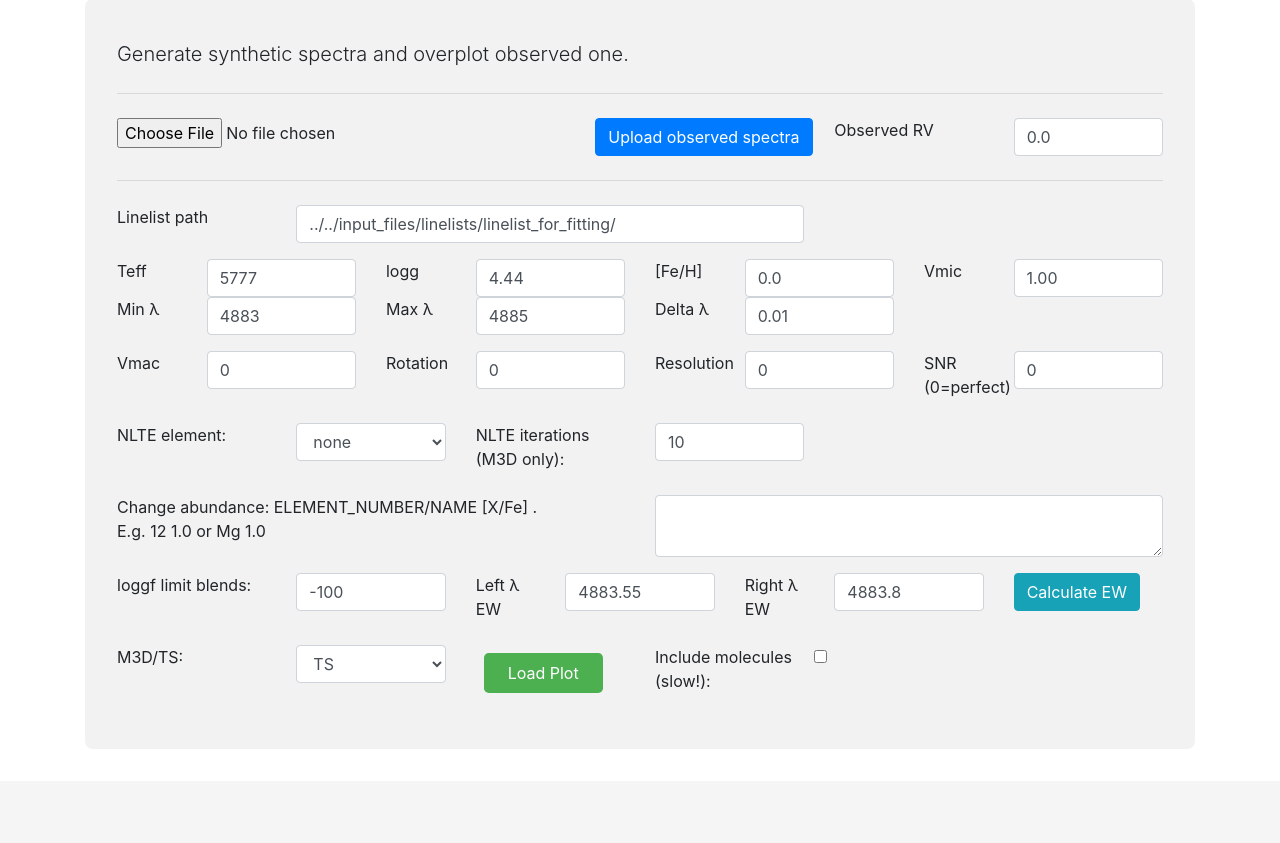
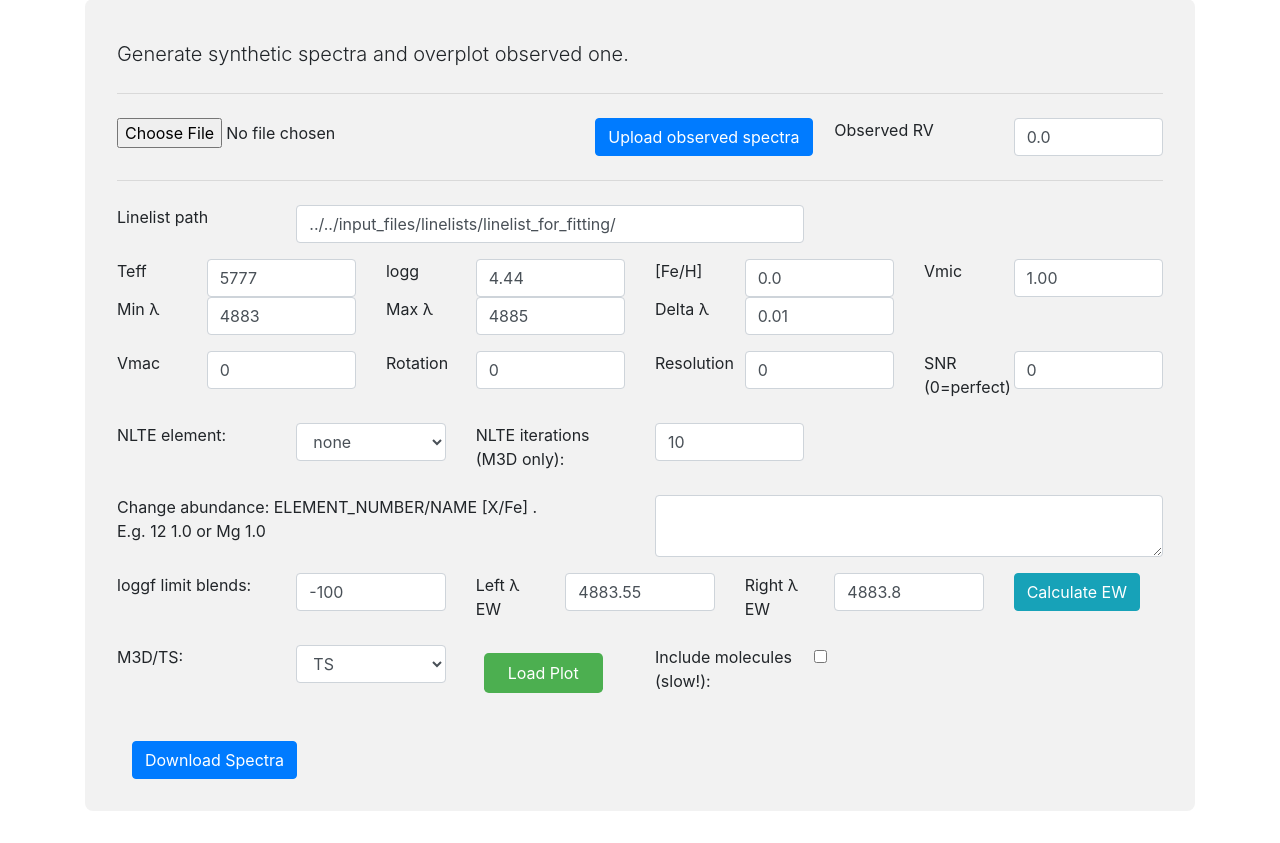
Before and after one commit to stormnick/TSGuiPy, a Flask app: page /generate_synthetic_spectrum in a window 1280 px wide. Shown: the part 121-964 px from the top of the page. Before the commit the page ends 814 px from the top, so only its background shows below. Run offline with Flask 3, Linux system fonts and the light colour scheme; some libraries are stand-ins or nearby versions.

Commit message:
now can download synthetic spectra

```diff
--- a/src/app.py
+++ b/src/app.py
@@ -14,18 +14,20 @@ import tempfile
 import zipfile
 import numpy as np
 import plotly
-from flask import Flask, render_template, request, jsonify, redirect, url_for
+from flask import Flask, render_template, request, jsonify, redirect, url_for, make_response
 from TSGuiPy.src import plot
 from plotting_tools.scripts_for_plotting import plot_synthetic_data_m3dis, load_output_data, plot_synthetic_data, get_just_parsed_linelist
 from scripts.auxiliary_functions import apply_doppler_correction, calculate_equivalent_width
 from scripts.solar_abundances import periodic_table
+import io
+import csv
 
 app = Flask(__name__)
 app.config['MAX_CONTENT_LENGTH'] = 200 * 1024 * 1024  # 50 Megabytes
 
 DEFAULT_CONFIG_PATH = 'default_config.cfg'
 data_results_storage = {'fitted_spectra': [], "options": [], "linemask_center_wavelengths": [], "observed_spectra": {},
-                        "observed_spectra_synthetic": {}}
+                        "observed_spectra_synthetic": {}, "synthetic_spectra": {"wavelength": [], "flux": []}}
 
 CONFIG_WITH_DEFAULT_PATHS = "default_paths.cfg"
 default_paths = configparser.ConfigParser()
@@ -402,8 +404,52 @@ def get_plot_synthetic_spectrum():
     else:
         wavelength_observed, flux_observed = [], []
     fig = plot.plot_synthetic_data(wavelength, flux, lmin, lmax, wavelength_observed, flux_observed)
+    data_results_storage['synthetic_spectra']["wavelength"] = list(wavelength)
+    data_results_storage['synthetic_spectra']["flux"] = list(flux)
     return jsonify({"data": fig.to_dict()["data"], "layout": fig.to_dict()["layout"], "columns": parsed_linelist_dict})
 
+@app.route('/download_data', methods=['POST'])
+def download_data():
+    data = request.form.get('data')
+    data = json.loads(data)
+    teff = int(data.get('teff'))
+    logg = round(float(data.get('logg')), 2)
+    feh = round(float(data.get('feh')), 2)
+    #vmic = round(float(data.get('vmic')), 2)
+    #lmin = float(data.get('lmin'))
+    #lmax = float(data.get('lmax'))
+    #ldelta = float(data.get('deltal'))
+    ##nlte_element = data['nlte_element']
+    ##nlte_iter = int(data['nlte_iter'])
+    ##xfeabundances = data['m3d_xfeabundances']
+    #vmac = float(data.get('vmac'))
+    #resolution = float(data.get('resolution'))
+    #rotation = float(data.get('rotation'))
+    ##obs_rv = float(data['obs_rv'])
+    ##loggf_limit = float(data['loggf_limit'])
+    ##linelist_path = data['linelist_path']
+    #code_type = data.get('code_type')
+    #synthesise_molecules = data.get('synthesiseMolecules')
+    #snr = float(data.get('snr'))
+
+    output = io.StringIO()
+    writer = csv.writer(output)
+    writer.writerow(['wavelength', 'norm_flux'])  # Header row
+    # "synthetic_spectra": {"wavelength": [], "flux": []}
+    wavelength = data_results_storage['synthetic_spectra']["wavelength"]
+    flux = data_results_storage['synthetic_spectra']["flux"]
+    # cut to 4 and 6 decimal places
+    wavelength = [f"{wavelength[i]:.4f}" for i in range(len(wavelength))]
+    flux = [f"{flux[i]:.6f}" for i in range(len(flux))]
+    #writer.writerow(f"#teff={teff}, logg={logg}, feh={feh}, vmic={vmic}, lmin={lmin}, lmax={lmax}, ldelta={ldelta}, vmac={vmac}, resolution={resolution}, rotation={rotation}, code_type={code_type}, synthesise_molecules={synthesise_molecules}, snr={snr}".split(","))
+    writer.writerows(zip(wavelength, flux))
+    csv_data = output.getvalue()
+    output.close()
+
+    response = make_response(csv_data)
+    response.headers['Content-Disposition'] = f'attachment; filename=synthetic_spectra_{teff}_{logg}_{feh}.csv'
+    response.headers['Content-Type'] = 'text/csv'
+    return response
 
 """
 PLOT OBSERVED SPECTRA
--- a/src/templates/generate_synthetic_spectrum.html
+++ b/src/templates/generate_synthetic_spectrum.html
@@ -173,6 +173,37 @@
             displayNotification("Error occurred!", 3000, "red");
         }
     });
+    }
+
+    function downloadData2() {
+
+    const requestData = {
+        teff: document.getElementById("m3d_teff").value,
+        logg: document.getElementById("m3d_logg").value,
+        feh: document.getElementById("m3d_feh").value,
+        vmic: document.getElementById("m3d_vmic").value,
+        lmin: document.getElementById("m3d_lmin").value,
+        lmax: document.getElementById("m3d_lmax").value,
+        deltal: document.getElementById("m3d_deltal").value,
+        nlte_element: document.getElementById("m3d_nlte_element").value,
+        nlte_iter: document.getElementById("m3d_nlte_iter").value,
+        m3d_xfeabundances: document.getElementById("m3d_xfeabundances").value,
+        vmac: document.getElementById("m3d_vmac").value,
+        resolution: document.getElementById("m3d_resolution").value,
+        rotation: document.getElementById("m3d_rotation").value,
+        obs_rv: document.getElementById("obs_rv").value,
+        loggf_limit: document.getElementById("m3d_loggf_limit").value,
+        linelist_path: document.getElementById("m3d_linelist").value,
+        code_type: document.getElementById("code_type").value,
+        synthesiseMolecules: document.getElementById("synthesiseMolecules").checked,
+        snr: document.getElementById("m3d_snr").value
+    };
+
+        // Set the hidden input value to the JSON string
+        document.getElementById('hiddenData').value = JSON.stringify(requestData);
+
+        // Submit the form
+        document.getElementById('downloadForm').submit();
     }
 
     $(document).ready(function() {
@@ -538,6 +569,13 @@
             <div id="integral_observed"></div>
             <div id="columns"></div>
             <div id="plot-container"></div>
+            <form id="downloadForm" method="POST" action="/download_data" style="display: none;">
+                <input type="hidden" name="data" id="hiddenData">
+            </form>
+            <br>
+            <div class="col-md-4">
+                <button class="btn btn-primary" onclick="downloadData2()">Download Spectra</button>
+            </div>
         </div>
 
     </div>
```
